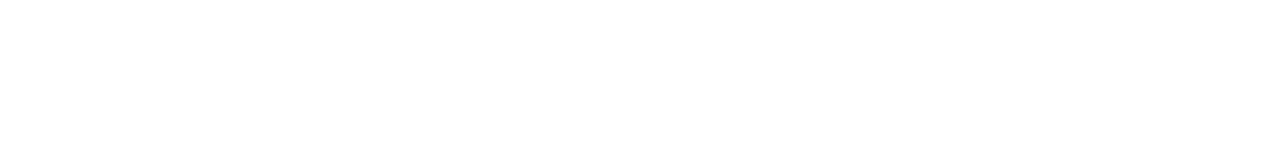
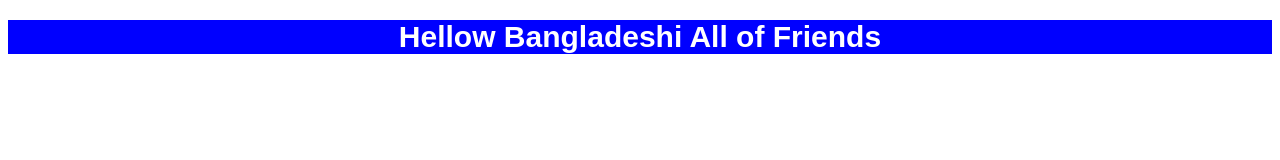
Before and after one commit to WordpressDrolax/skraju, a plain HTML site: page index.html in a window 1280 px wide. Drawn offline with Linux system fonts and the light colour scheme.

Commit message:
first commit

```diff
--- /dev/null
+++ b/css/style.css
@@ -0,0 +1,8 @@
+h1 {
+    background-color: blue;
+    color: #fff;
+    font-size: 30px;
+    text-align: center;
+    font-weight: bold;
+    font-family: Arial, Helvetica, sans-serif;
+}
--- a/index.html
+++ b/index.html
@@ -5,8 +5,9 @@
     <meta http-equiv="X-UA-Compatible" content="IE=edge">
     <meta name="viewport" content="width=device-width, initial-scale=1.0">
     <title>git hub repogitory</title>
+    <link rel="stylesheet" href="css/style.css">
 </head>
 <body>
-
+    <h1> Hellow Bangladeshi All of Friends</h1>
 </body>
 </html>
```
